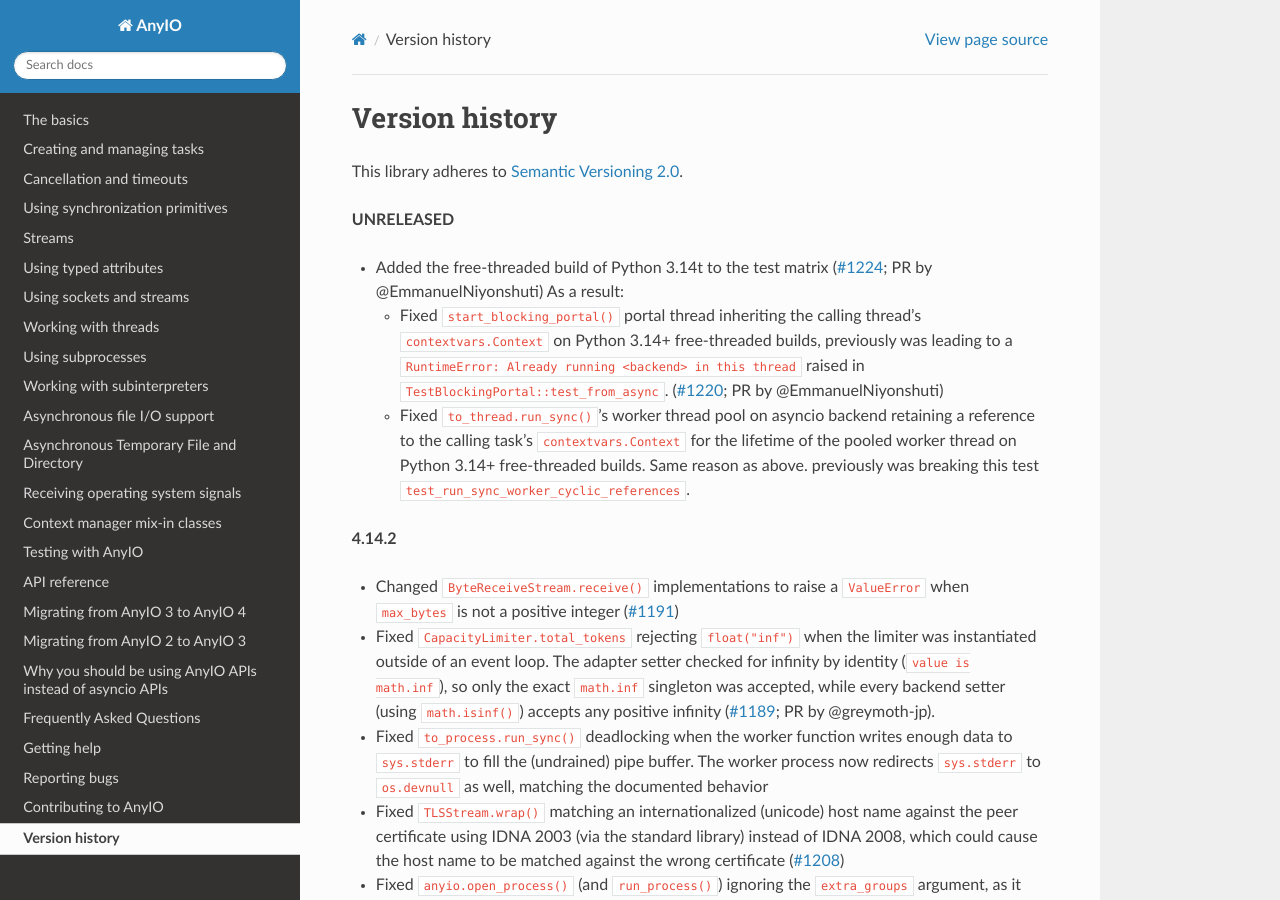
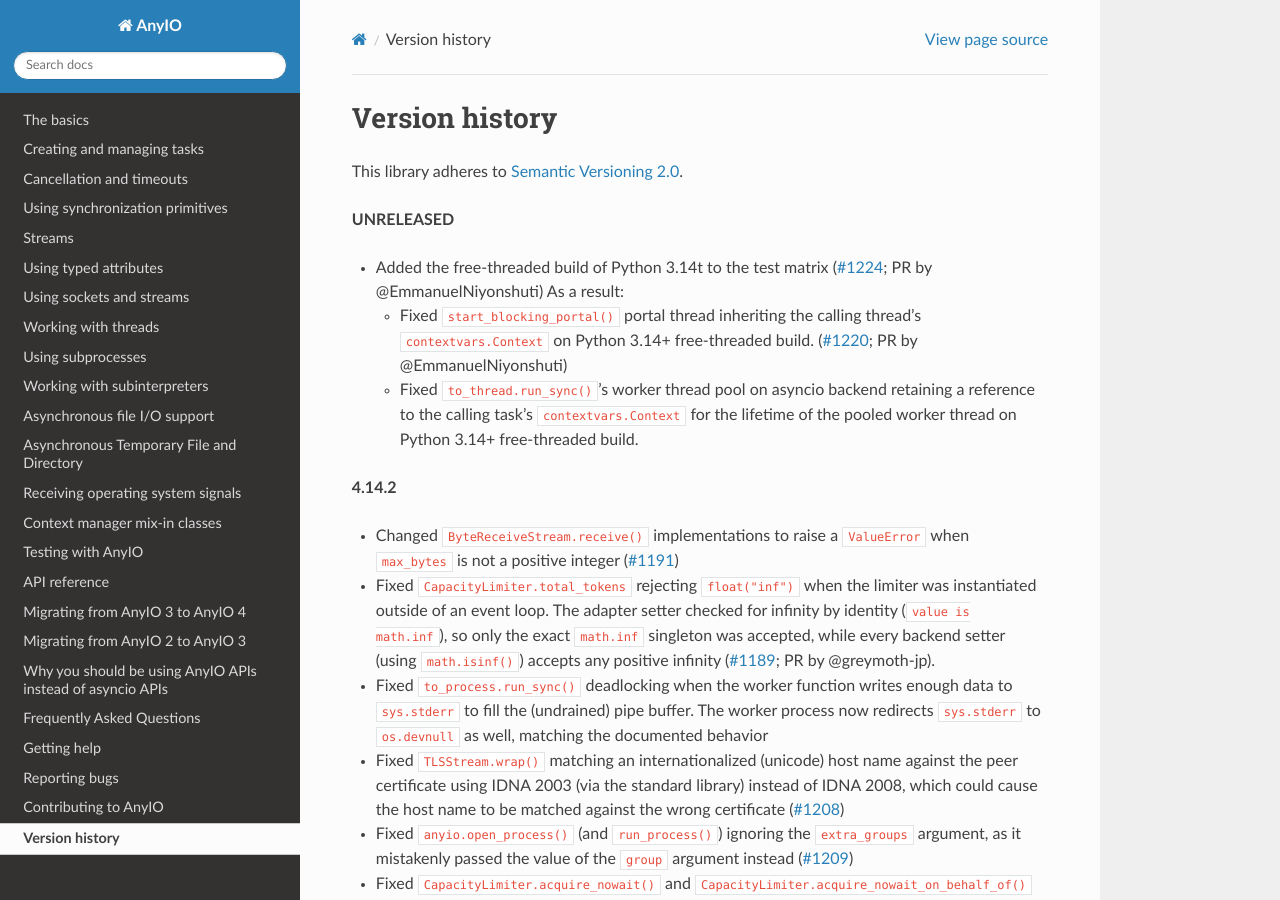
Before and after one commit to agronholm/anyio, a Sphinx documentation site: the page built from docs/versionhistory.rst, in a window 1280 px wide and 900 px high. Built offline with Sphinx 7.4.7 and the Read the Docs theme 3.1.0, drawn with Linux system fonts in a browser that asks for light colours; the version number could not be read and is left out.

Commit message:
reword changelog entry

```diff
--- a/docs/versionhistory.rst
+++ b/docs/versionhistory.rst
@@ -10,14 +10,11 @@ This library adheres to `Semantic Versioning 2.0 <http://semver.org/>`_.
   As a result:
 
   - Fixed ``start_blocking_portal()`` portal thread inheriting the calling thread's
-    ``contextvars.Context`` on Python 3.14+ free-threaded builds, previously was
-    leading to a ``RuntimeError: Already running <backend> in this thread``
-    raised in ``TestBlockingPortal::test_from_async``.
+    ``contextvars.Context`` on Python 3.14+ free-threaded build.
     (`#1220 <https://github.com/agronholm/anyio/issues/1220>`_; PR by @EmmanuelNiyonshuti)
   - Fixed ``to_thread.run_sync()``'s worker thread pool on asyncio backend retaining a
     reference to the calling task's ``contextvars.Context`` for the lifetime of the
-    pooled worker thread on Python 3.14+ free-threaded builds. Same reason as above.
-    previously was breaking this test ``test_run_sync_worker_cyclic_references``.
+    pooled worker thread on Python 3.14+ free-threaded build.
 
 **4.14.2**
 
```
